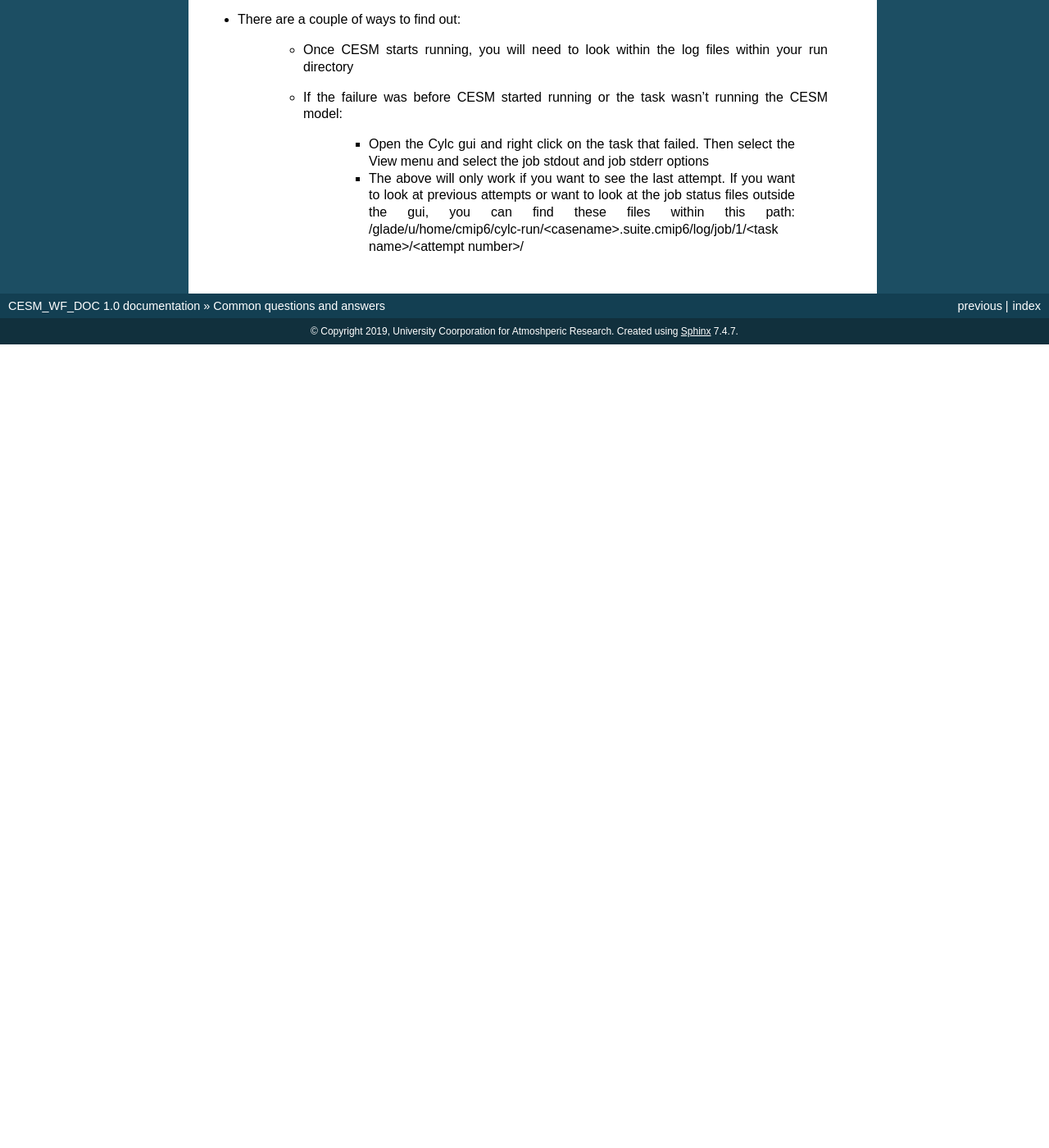
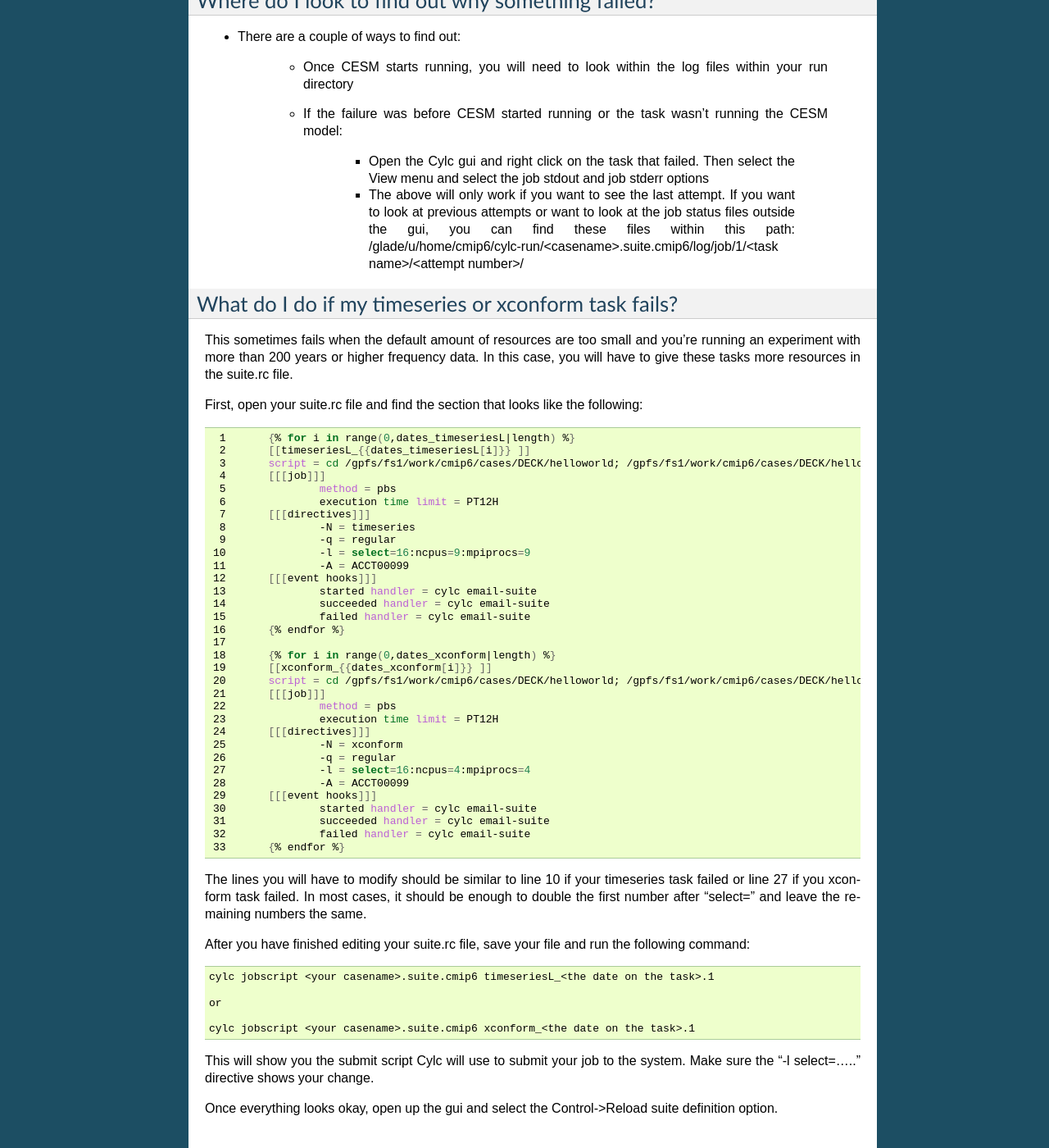
Before and after one commit to NCAR/CESM-WF_Documentation, a Sphinx documentation site: the page built from source/faq.rst, in a window 1280 px wide and 1400 px high, scrolled down 1110 px. Shown: the whole window at 82% size. Built offline with Sphinx 7.4.7, drawn with Linux system fonts in a browser that asks for light colours; before the commit the page ends 1530 px from its top, so only the background shows below that; some of the changed text lies outside the part shown.

Commit message:
Add "What do I do if my timeseries or xconform task fails?" section

```diff
--- a/source/faq.rst
+++ b/source/faq.rst
@@ -87,3 +88,66 @@
         *  Open the Cylc gui and right click on the task that failed.  Then select the View menu and select the job stdout and job stderr options
 
         *  The above will only work if you want to see the last attempt.  If you want to look at previous attempts or want to look at the job status files outside the gui, you can find these files within this path:  /glade/u/home/cmip6/cylc-run/<casename>.suite.cmip6/log/job/1/<task name>/<attempt number>/
+
+
+.. _pp_failure:
+
+What do I do if my timeseries or xconform task fails?
+-----------------------------------------------------
+
+This sometimes fails when the default amount of resources are too small and you're running an experiment with more than 200 years or higher frequency data.  In this case, you will have to give these tasks more resources in the suite.rc file.
+
+First, open your suite.rc file and find the section that looks like the following:
+
+.. code-block:: bash
+   :linenos:
+
+         {% for i in range(0,dates_timeseriesL|length) %}
+         [[timeseriesL_{{dates_timeseriesL[i]}} ]]
+         script = cd /gpfs/fs1/work/cmip6/cases/DECK/helloworld; /gpfs/fs1/work/cmip6/cases/DECK/helloworld/postprocess/timeseriesL
+         [[[job]]]
+                 method = pbs
+                 execution time limit = PT12H
+         [[[directives]]]
+                 -N = timeseries
+                 -q = regular
+                 -l = select=16:ncpus=9:mpiprocs=9
+                 -A = ACCT00099
+         [[[event hooks]]]
+                 started handler = cylc email-suite
+                 succeeded handler = cylc email-suite
+                 failed handler = cylc email-suite
+         {% endfor %}
+
+         {% for i in range(0,dates_xconform|length) %}
+         [[xconform_{{dates_xconform[i]}} ]]
+         script = cd /gpfs/fs1/work/cmip6/cases/DECK/helloworld; /gpfs/fs1/work/cmip6/cases/DECK/helloworld/postprocess/xconform
+         [[[job]]]
+                 method = pbs
+                 execution time limit = PT12H
+         [[[directives]]]
+                 -N = xconform
+                 -q = regular
+                 -l = select=16:ncpus=4:mpiprocs=4
+                 -A = ACCT00099
+         [[[event hooks]]]
+                 started handler = cylc email-suite
+                 succeeded handler = cylc email-suite
+                 failed handler = cylc email-suite
+         {% endfor %}
+
+The lines you will have to modify should be similar to line 10 if your timeseries task failed or line 27 if you xconform task failed.  In most cases, it should be enough to double the first number after "select=" and leave the remaining numbers the same.
+
+After you have finished editing your suite.rc file, save your file and run the following command:
+
+.. code-block:: bash
+
+    cylc jobscript <your casename>.suite.cmip6 timeseriesL_<the date on the task>.1
+
+    or
+
+    cylc jobscript <your casename>.suite.cmip6 xconform_<the date on the task>.1
+
+This will show you the submit script Cylc will use to submit your job to the system.  Make sure the "-l select=....." directive shows your change.
+
+Once everything looks okay, open up the gui and select the Control->Reload suite definition option.
```
Also changed, not shown: other parts of source/faq.rst (+1 -0 lines), 7 other files.
